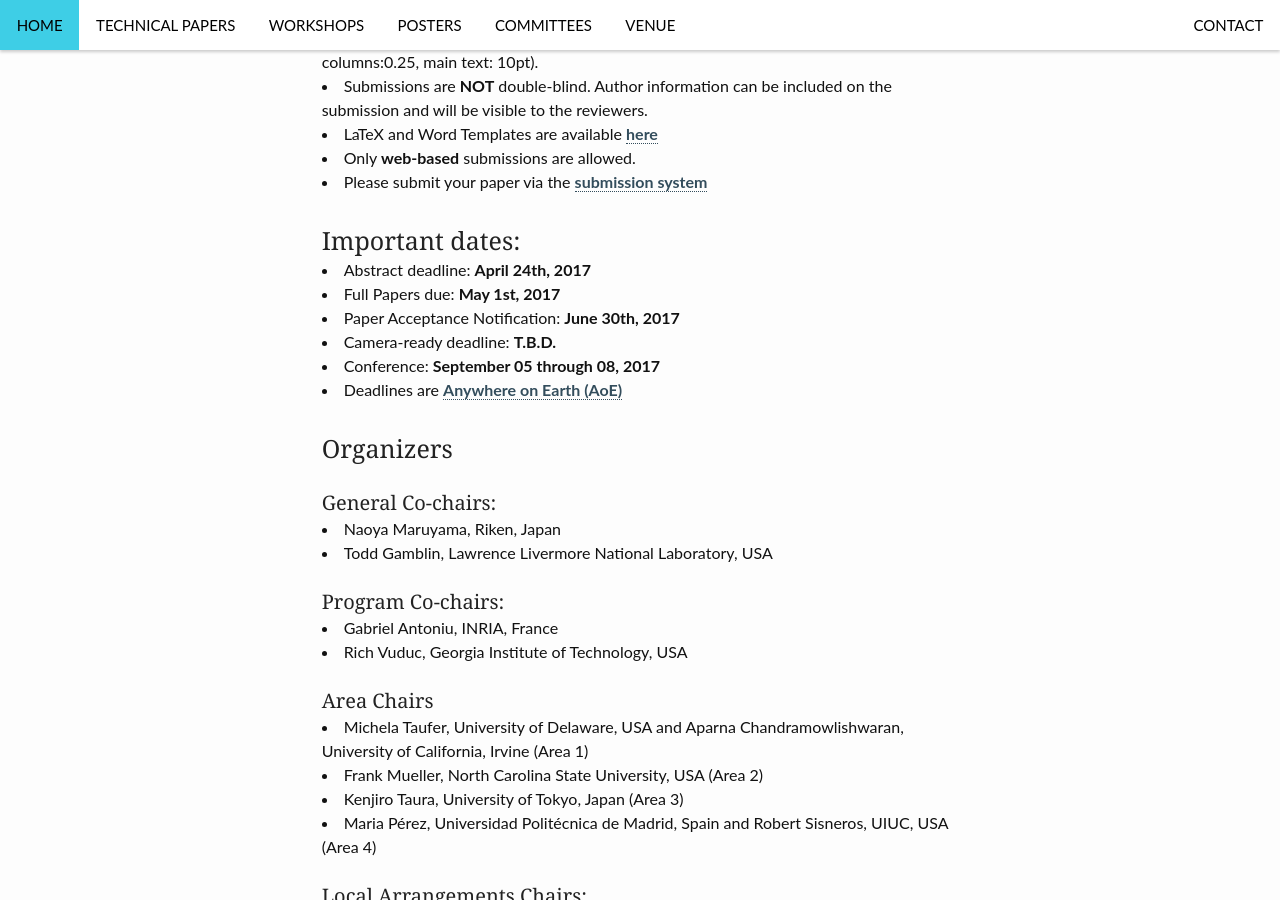
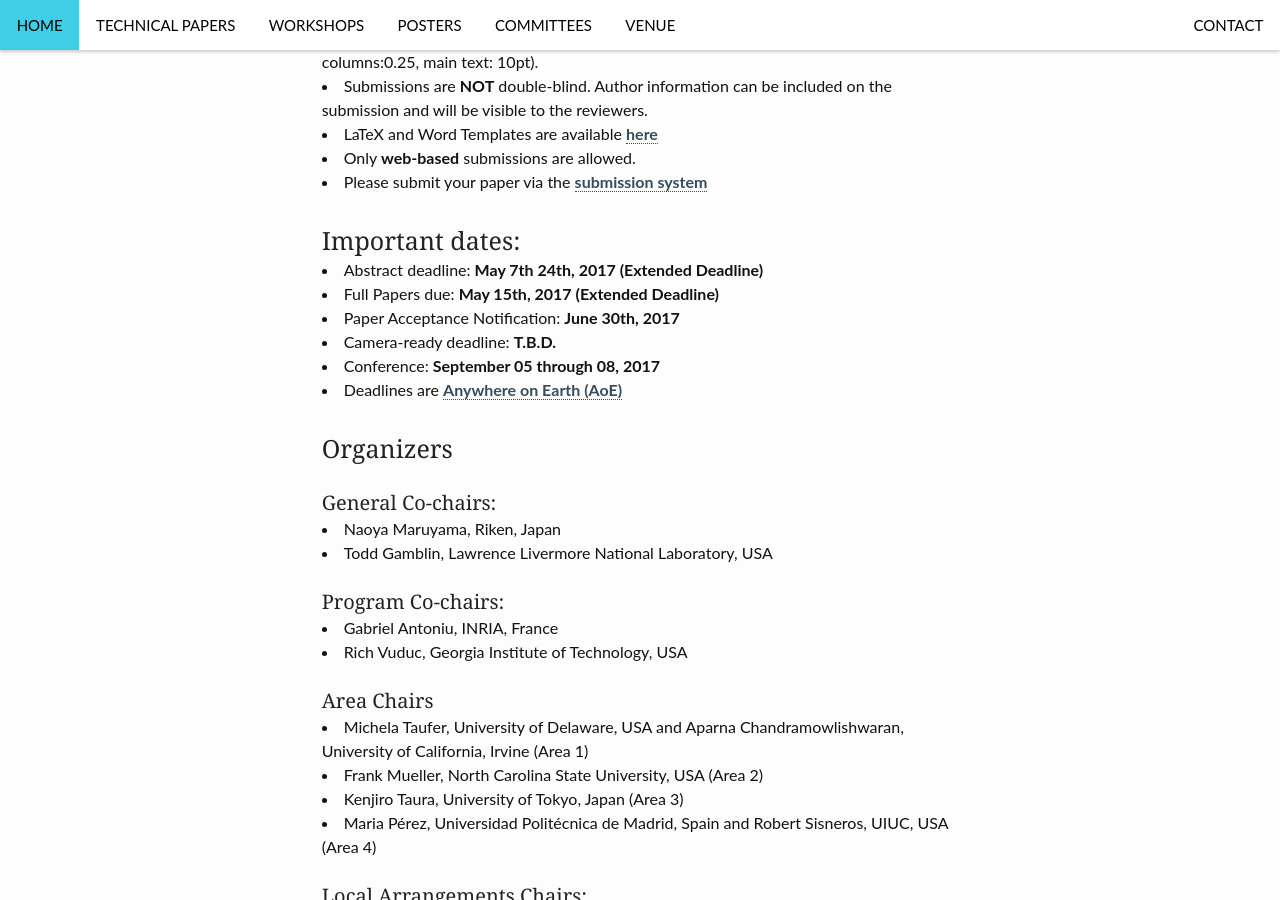
Before and after one commit to cluster17/cluster17.github.io, a Jekyll site: the page built from technical/index.md, in a window 1280 px wide and 900 px high, scrolled down 2785 px. Built offline with Jekyll 4.4.1, drawn with Linux system fonts in a browser that asks for light colours.

Commit message:
Extended deadline

```diff
--- a/technical/index.md
+++ b/technical/index.md
@@ -120,8 +120,8 @@ conform to the following Xplore layout, page limit, and font size.
 
 <h3>Important dates:</h3>
 
-<li>Abstract deadline: <b>April 24th, 2017</b></li>
-<li>Full Papers due: <b>May 1st, 2017</b></li>
+<li>Abstract deadline: <b>May 7th 24th, 2017 (Extended Deadline)</b></li>
+<li>Full Papers due: <b>May 15th, 2017 (Extended Deadline)</b></li>
 <li>Paper Acceptance Notification: <b>June 30th, 2017</b></li>
 <li>Camera-ready deadline: <b>T.B.D.</b></li>
 <li>Conference: <b>September 05 through 08, 2017</b></li>
```
